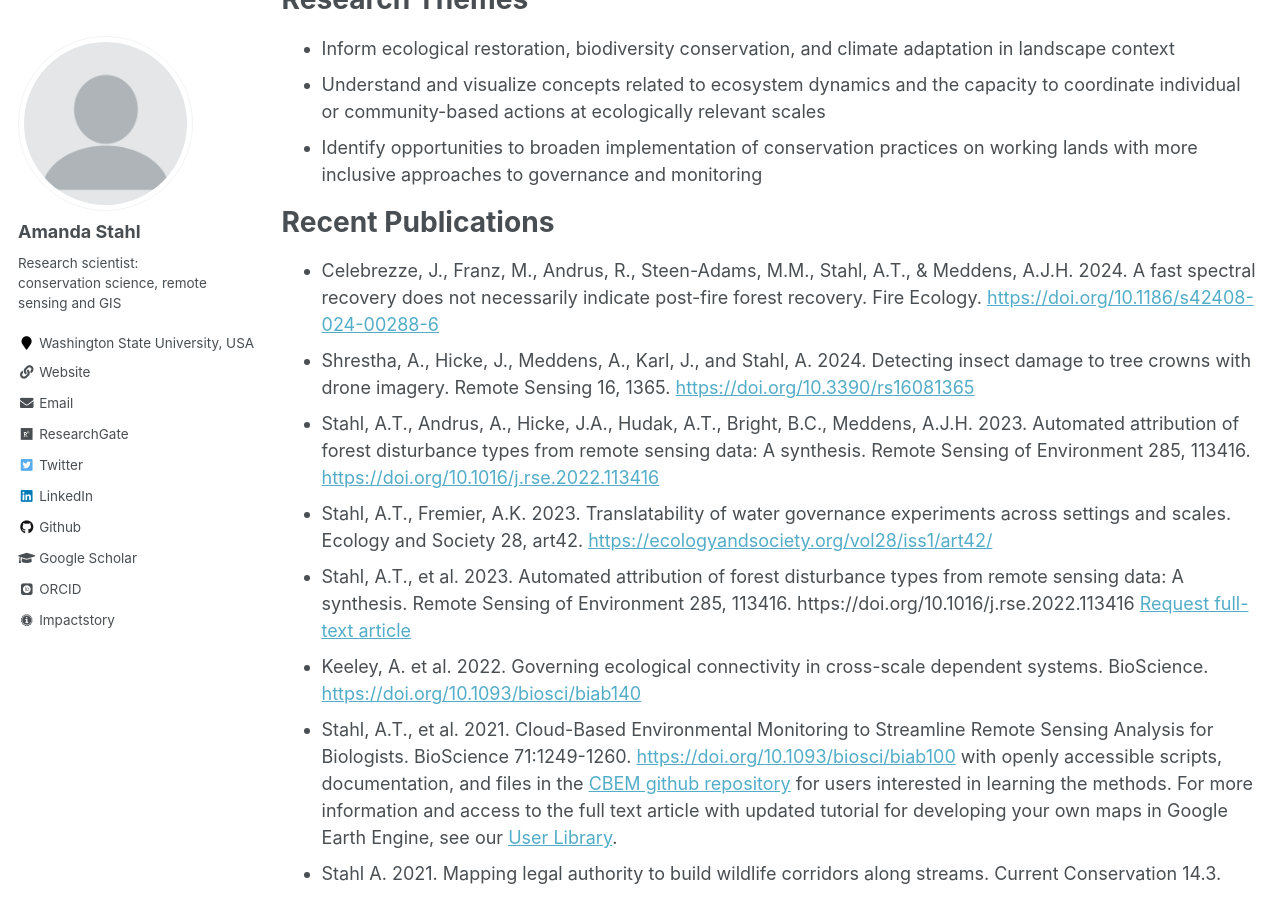
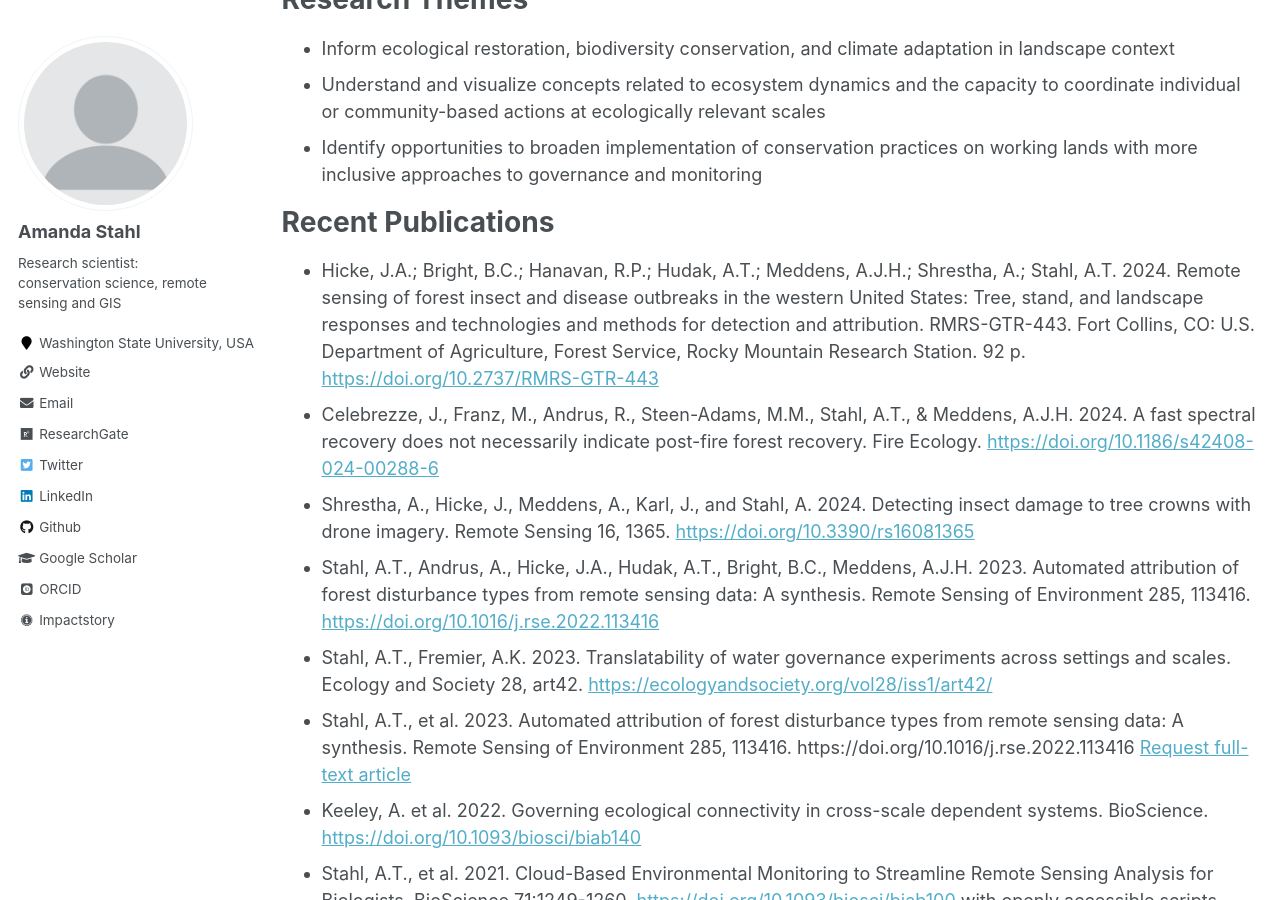
Before and after one commit to ATStahl/ATSpages, a Jekyll site: the page built from _pages/cv.md, in a window 1280 px wide and 900 px high, scrolled down 1037 px. Built offline with Jekyll 4.4.1, drawn with Linux system fonts in a browser that asks for light colours; some web fonts are replaced.

Commit message:
Update cv.md
added Hicke et al GTR

```diff
--- a/_pages/cv.md
+++ b/_pages/cv.md
@@ -41,6 +41,7 @@ Research Themes
 
 Recent Publications
 ======
+* Hicke, J.A.; Bright, B.C.; Hanavan, R.P.; Hudak, A.T.; Meddens, A.J.H.; Shrestha, A.; Stahl, A.T. 2024. Remote sensing of forest insect and disease outbreaks in the western United States: Tree, stand, and landscape responses and technologies and methods for detection and attribution. RMRS-GTR-443. Fort Collins, CO: U.S. Department of Agriculture, Forest Service, Rocky Mountain Research Station. 92 p. <a href="https://doi.org/10.2737/RMRS-GTR-443">https://doi.org/10.2737/RMRS-GTR-443</a>
 * Celebrezze, J., Franz, M., Andrus, R., Steen-Adams, M.M., Stahl, A.T., & Meddens, A.J.H. 2024. A fast spectral recovery does not necessarily indicate post-fire forest recovery. Fire Ecology. <a href="https://doi.org/10.1186/s42408-024-00288-6">https://doi.org/10.1186/s42408-024-00288-6</a>
 * Shrestha, A., Hicke, J., Meddens, A., Karl, J., and Stahl, A. 2024. Detecting insect damage to tree crowns with drone imagery. Remote Sensing 16, 1365. <a href="https://doi.org/10.3390/rs16081365">https://doi.org/10.3390/rs16081365</a>
 * Stahl, A.T., Andrus, A., Hicke, J.A., Hudak, A.T., Bright, B.C., Meddens, A.J.H. 2023. Automated attribution of forest disturbance types from remote sensing data: A synthesis. Remote Sensing of Environment 285, 113416. <a href="https://doi.org/10.1016/j.rse.2022.113416">https://doi.org/10.1016/j.rse.2022.113416</a>
```
